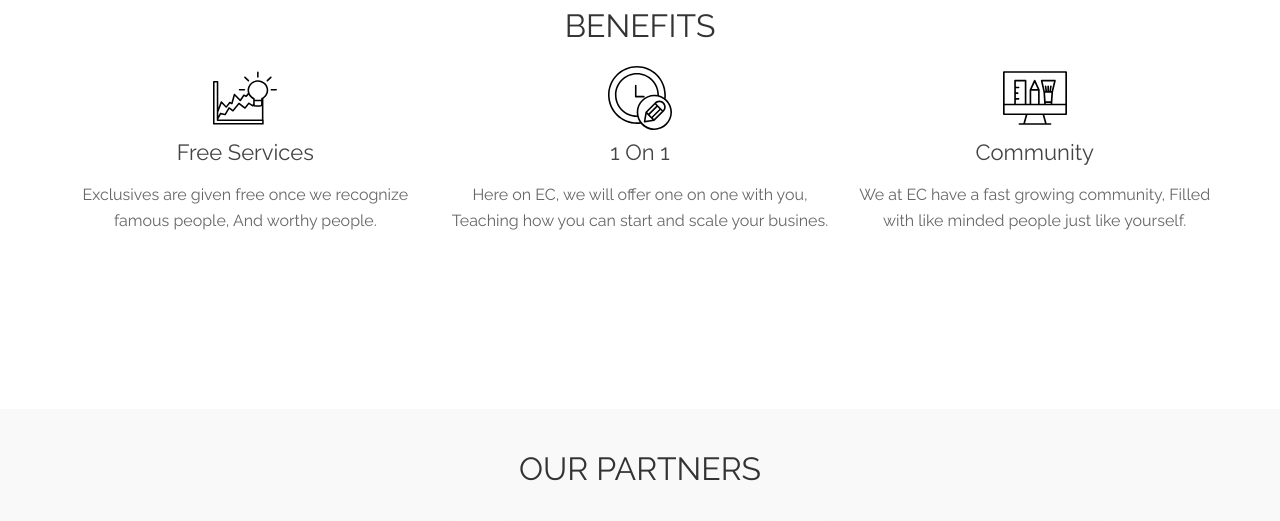
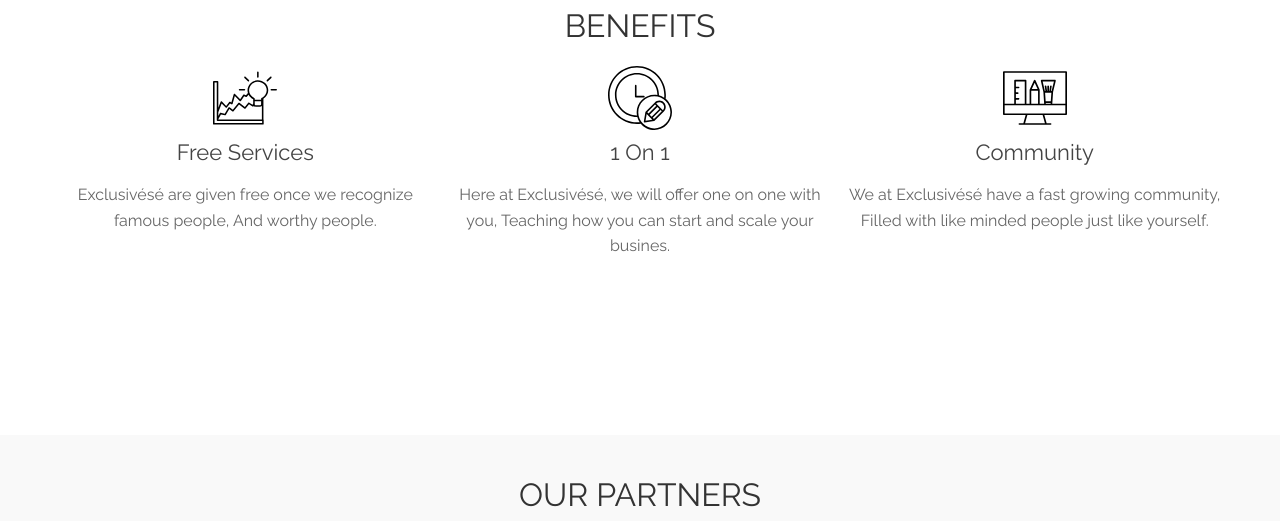
Before and after one commit to bmallexander/exclusivese.github.io, a plain HTML site: page index.html in a window 1280 px wide. Shown: the part 2624-3145 px from the top of the page. Drawn offline with nearby package versions, Linux system fonts and the light colour scheme.

Commit message:
Fixed Branding MissInfo

```diff
--- a/index.html
+++ b/index.html
@@ -114,17 +114,17 @@
                         <div class="col-md">
                             <img src="img/001-achievement.svg" class="icon ">
                             <h3>Free Services</h3>
-                            <p>Exclusives are given free once we recognize famous people, And worthy people.</p>
+                            <p>Exclusivésé are given free once we recognize famous people, And worthy people.</p>
                         </div>
                         <div class="col-md">
                             <img src="img/002-pencil.svg" class="icon">
                             <h3>1 On 1</h3>
-                            <p>Here on EC, we will offer one on one with you, Teaching how you can start and scale your busines. </p>
+                            <p>Here at Exclusivésé, we will offer one on one with you, Teaching how you can start and scale your busines. </p>
                         </div>
                         <div class="col-md">
                             <img src="img/003-idea.svg" class="icon">
                             <h3>Community</h3>
-                            <p>We at EC have a fast growing community, Filled with like minded people just like yourself. </p>
+                            <p>We at Exclusivésé have a fast growing community, Filled with like minded people just like yourself. </p>
                         </div>
                     </div>
                     </div>
```
